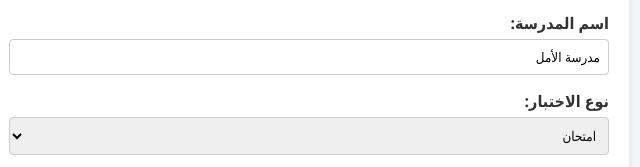
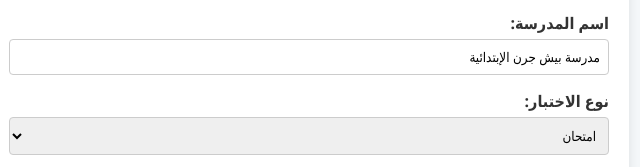
Before and after one commit to beshgorn3-sys/questionbank, a plain HTML site: page index.html in a window 1280 px wide. Shown: the part 171-338 px from the top of the page, 631-1271 px from the left. Drawn offline with nearby package versions, Linux system fonts and the light colour scheme; no server answers.

Commit message:
Update index.html

```diff
--- a/index.html
+++ b/index.html
@@ -3,7 +3,7 @@
 <head>
     <meta charset="UTF-8">
     <meta name="viewport" content="width=device-width, initial-scale=1.0">
-    <title>مُنشئ نماذج الامتحانات المتقدم</title>
+    <title> منشىء نماذج المذاكرات والامتخانات  </title>
     <style>
         body { font-family: 'Segoe UI', Tahoma, sans-serif; background-color: #f4f7f9; color: #333; margin: 0; padding: 20px; display: flex; flex-wrap: wrap; gap: 20px; }
         #controls { width: 600px; min-width: 450px; padding: 20px; background-color: #ffffff; border-radius: 8px; box-shadow: 0 2px 10px rgba(0,0,0,0.1); }
@@ -83,7 +83,7 @@
     <div id="controls">
         <h2>إعدادات الترويسة</h2>
         <div class="form-group"><label for="region">مديرية التربية في:</label><input type="text" id="region" value="حلب" oninput="updatePreview()"></div>
-        <div class="form-group"><label for="school">اسم المدرسة:</label><input type="text" id="school" value="مدرسة الأمل" oninput="updatePreview()"></div>
+        <div class="form-group"><label for="school">اسم المدرسة:</label><input type="text" id="school" value="مدرسة بيش جرن الإبتدائية" oninput="updatePreview()"></div>
         <div class="form-group"><label for="exam-type">نوع الاختبار:</label><select id="exam-type" onchange="updatePreview()"><option value="امتحان">امتحان</option><option value="مذاكرة">مذاكرة</option></select></div>
         <div class="form-group"><label for="subject">اسم المادة:</label><input type="text" id="subject" value="العلوم" oninput="updatePreview()"></div>
         <div class="form-group"><label for="class-level">اسم الصف:</label><input type="text" id="class-level" value="السابع" oninput="updatePreview()"></div>
```
